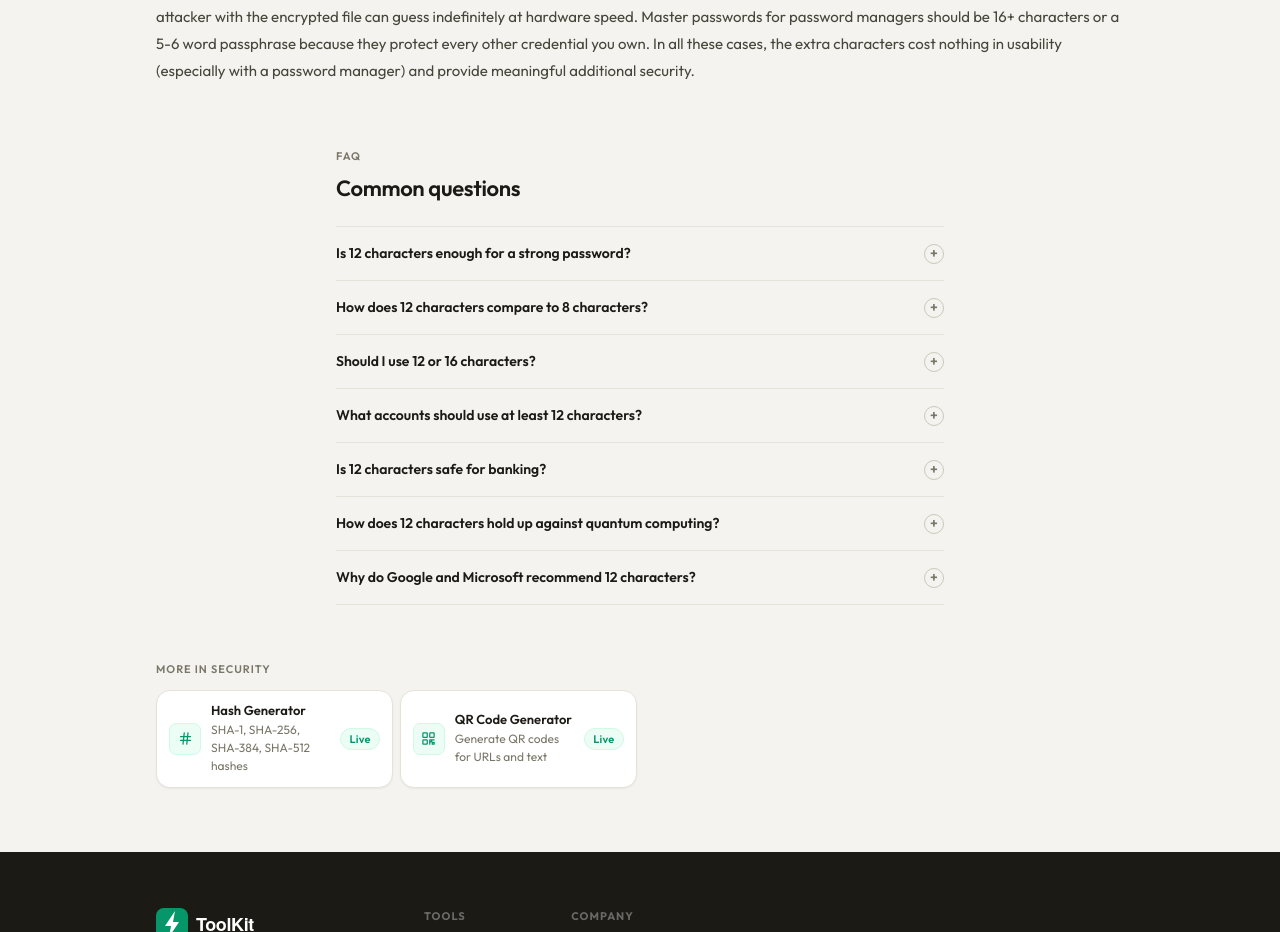
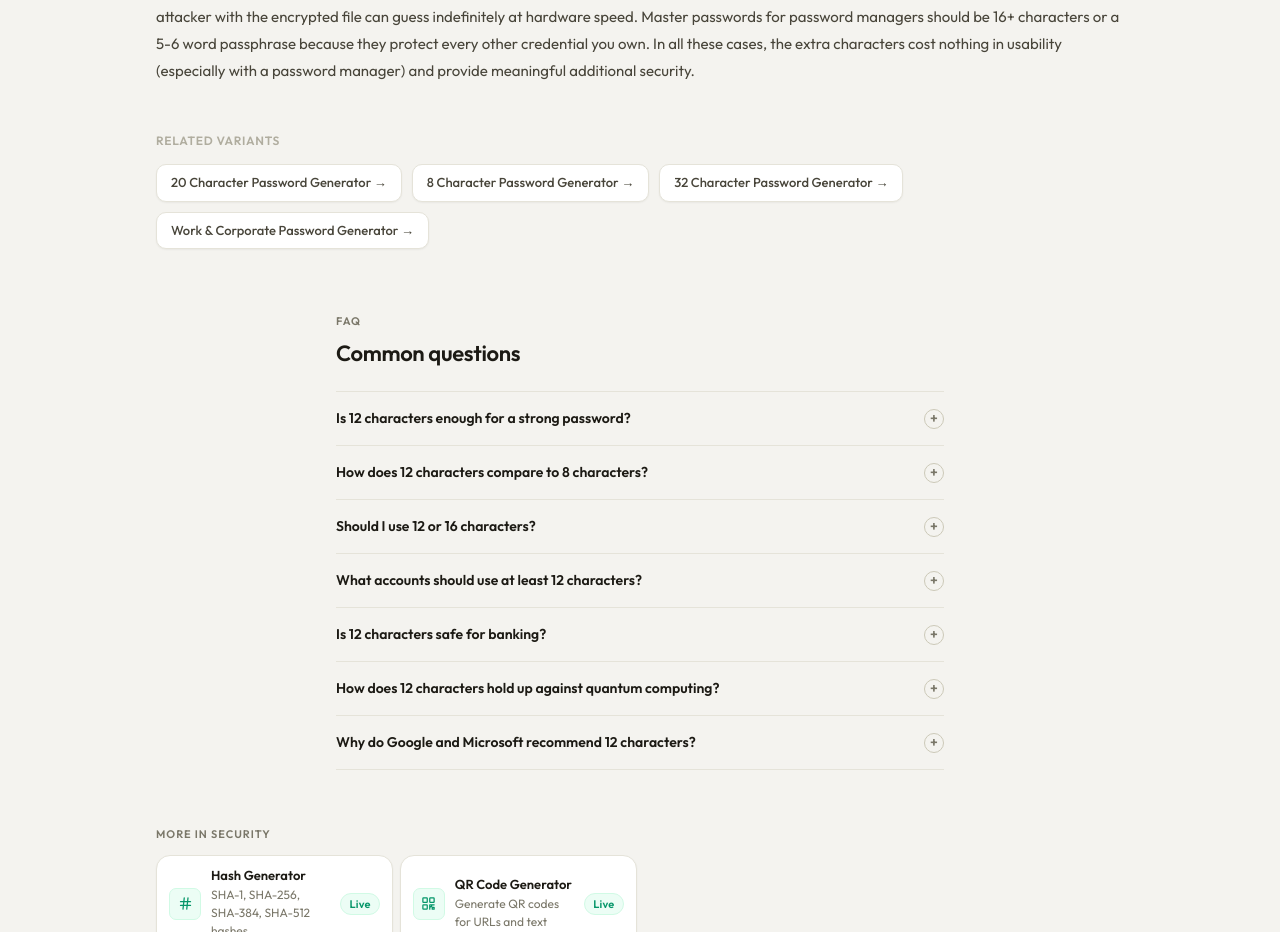
Before and after one commit to Growora-Labs/ToolKit, a Next.js app: page /tools/password-generator/12-characters in a window 1280 px wide. Shown: the part 2285-3217 px from the top of the page. Built offline with nearby package versions, Linux system fonts and the light colour scheme; no server answers.

Commit message:
added relatedVariants in variant pages

```diff
--- a/pages/tools/[slug]/[variant].tsx
+++ b/pages/tools/[slug]/[variant].tsx
@@ -88,9 +88,15 @@ export const getStaticPaths: GetStaticPaths = () => ({
 });
 
 /* ── Static props ─────────────────────────────────────── */
+interface RelatedVariantItem {
+  slug:   string;
+  seoH1:  string;
+}
+
 interface Props {
-  tool:    ToolMeta;
-  variant: ToolVariant;
+  tool:                ToolMeta;
+  variant:             ToolVariant;
+  relatedVariantItems: RelatedVariantItem[];
 }
 
 export const getStaticProps: GetStaticProps<Props> = ({ params }) => {
@@ -101,11 +107,18 @@ export const getStaticProps: GetStaticProps<Props> = ({ params }) => {
 
   if (!tool || !variant) return { notFound: true };
 
-  return { props: { tool: JSON.parse(JSON.stringify(tool)), variant } };
+  const relatedVariantItems: RelatedVariantItem[] = (variant.relatedVariants ?? [])
+      .map(s => {
+        const v = (tool.variants ?? []).find(x => x.slug === s);
+        return v ? { slug: v.slug, seoH1: v.seoH1 } : null;
+      })
+      .filter((x): x is RelatedVariantItem => x !== null);
+
+  return { props: { tool: JSON.parse(JSON.stringify(tool)), variant, relatedVariantItems } };
 };
 
 /* ── Page ─────────────────────────────────────────────── */
-const VariantPage: NextPage<Props> = ({ tool, variant }) => {
+const VariantPage: NextPage<Props> = ({ tool, variant, relatedVariantItems }) => {
   const toolUrl      = `${BASE_URL}/tools/${tool.slug}`;
   const variantUrl   = `${toolUrl}/${variant.slug}`;
   const categoryHref = CATEGORY_SLUGS[tool.category] ?? '/tools';
@@ -255,6 +268,40 @@ const VariantPage: NextPage<Props> = ({ tool, variant }) => {
             </div>
           </section>
 
+          {/* Related variants */}
+          {relatedVariantItems.length > 0 && (
+              <section style={{ maxWidth: 1000, margin: '48px auto 0', padding: '0 16px' }}>
+                <p style={{ fontSize: 12, fontWeight: 600, letterSpacing: '0.06em', textTransform: 'uppercase', color: 'var(--ink-4)', marginBottom: 14 }}>
+                  Related variants
+                </p>
+                <div style={{ display: 'flex', flexWrap: 'wrap', gap: 10 }}>
+                  {relatedVariantItems.map(rv => (
+                      <Link
+                          key={rv.slug}
+                          href={`/tools/${tool.slug}/${rv.slug}`}
+                          style={{
+                            display:        'inline-flex',
+                            alignItems:     'center',
+                            gap:            6,
+                            padding:        '8px 14px',
+                            background:     'var(--white)',
+                            border:         '1px solid var(--border)',
+                            borderRadius:   'var(--r-m)',
+                            fontSize:       13,
+                            fontWeight:     500,
+                            color:          'var(--ink-2)',
+                            textDecoration: 'none',
+                            boxShadow:      'var(--sh-xs)',
+                            transition:     'border-color 0.15s, color 0.15s',
+                          }}
+                      >
+                        {rv.seoH1} →
+                      </Link>
+                  ))}
+                </div>
+              </section>
+          )}
+
           {/* FAQ */}
           {variant.faq.length > 0 && (
               <FaqSection items={variant.faq} />
--- a/tools/password-generator/variants.ts
+++ b/tools/password-generator/variants.ts
@@ -23,6 +23,7 @@ export const variants: ToolVariant[] = [
             { q: 'What is the best WiFi password for a small business?', a: 'Use at least 20 characters with all character types. Set up a separate guest network for customers and visitors. For employees, consider WPA3-Enterprise with individual credentials per person rather than a shared password.' },
         ],
         defaults: { length: 20, uppercase: true, lowercase: true, numbers: true, symbols: true },
+        relatedVariants: ['strong-20-characters', 'for-bank', 'no-symbols', 'for-testing'],
         contentSections: [
             {
                 heading: 'WPA2 and WPA3 password requirements',
@@ -63,6 +64,7 @@ export const variants: ToolVariant[] = [
             { q: 'How do I test password strength meters?', a: 'Generate passwords at known entropy levels: 8 chars lowercase (~37 bits, should show "weak"), 12 chars mixed (~79 bits, "fair" to "strong"), 20 chars all types (~131 bits, "very strong"). Verify the meter responds correctly to each.' },
         ],
         defaults: { length: 16, uppercase: true, lowercase: true, numbers: true, symbols: true },
+        relatedVariants: ['for-database', 'alphanumeric', 'bulk', 'no-symbols'],
         contentSections: [
             {
                 heading: 'Why "test123" is dangerous in your codebase',
@@ -103,6 +105,7 @@ export const variants: ToolVariant[] = [
             { q: 'Can I use a 20-character password for my password manager master password?', a: 'You can, but since you need to type it from memory, a 5-6 word passphrase may be more practical. If you can reliably memorize a 20-character random string, it provides excellent security for a master password.' },
         ],
         defaults: { length: 20, uppercase: true, lowercase: true, numbers: true, symbols: true },
+        relatedVariants: ['for-wifi', 'for-bank', 'for-email', 'for-ssh'],
         contentSections: [
             {
                 heading: 'Understanding 131 bits of entropy',
@@ -143,6 +146,7 @@ export const variants: ToolVariant[] = [
             { q: 'Is an alphanumeric password safe for banking?', a: 'Yes, if long enough. A 20-character alphanumeric password (~119 bits) is stronger than a 16-character password with symbols (~105 bits). Length compensates fully for the absence of symbols. Combine with 2FA for maximum security.' },
         ],
         defaults: { length: 20, uppercase: true, lowercase: true, numbers: true, symbols: false },
+        relatedVariants: ['alphanumeric', 'for-database', 'for-ssh', 'for-testing'],
         contentSections: [
             {
                 heading: 'Why some systems reject special characters',
@@ -187,6 +191,7 @@ export const variants: ToolVariant[] = [
             { q: 'Why does my company still require exactly 8 characters?', a: 'Some legacy enterprise systems (particularly mainframe-based ones) store passwords in fixed-width fields. Active Directory historically had issues with passwords beyond certain lengths in older versions. Advocate for upgrading — modern systems should support at least 64 characters per NIST guidelines.' },
         ],
         defaults: { length: 8, uppercase: true, lowercase: true, numbers: true, symbols: true },
+        relatedVariants: ['12-characters', 'pin-code', 'for-temporary', 'for-kids'],
         contentSections: [
             {
                 heading: 'The real-world risk of 8-character passwords',
@@ -226,6 +231,7 @@ export const variants: ToolVariant[] = [
             { q: 'Why do Google and Microsoft recommend 12 characters?', a: 'Both companies analyzed billions of authentication attempts and found that 12 characters with mixed types provides a practical balance between security and user compliance. Shorter passwords lead to higher breach rates; longer ones lead to more password resets and support tickets.' },
         ],
         defaults: { length: 12, uppercase: true, lowercase: true, numbers: true, symbols: true },
+        relatedVariants: ['strong-20-characters', '8-characters', '32-characters', 'for-work'],
         contentSections: [
             {
                 heading: 'Why 12 characters is the modern minimum',
@@ -265,6 +271,7 @@ export const variants: ToolVariant[] = [
             { q: 'Can 32-character passwords cause issues?', a: 'Rarely. Most modern systems handle 32+ characters correctly. The main risk is legacy systems that silently truncate — always verify by logging in with the full password immediately after setting it. MySQL native auth limits passwords to 32 characters; use mysql_native_password plugin for longer.' },
         ],
         defaults: { length: 32, uppercase: true, lowercase: true, numbers: true, symbols: true },
+        relatedVariants: ['64-characters', 'for-database', 'for-ssh', 'for-crypto'],
         contentSections: [
             {
                 heading: '32 characters in the context of encryption standards',
@@ -305,6 +312,7 @@ export const variants: ToolVariant[] = [
             { q: 'Is there any attack that can crack a 64-character random password?', a: 'No realistic attack exists. Even with Grover\'s quantum algorithm reducing ~420 bits to ~210 effective bits, and even with all current computational resources on Earth, exhausting the search space would take longer than the age of the universe. The threat model for these passwords is focused on storage and access control, not cracking.' },
         ],
         defaults: { length: 64, uppercase: true, lowercase: true, numbers: true, symbols: true },
+        relatedVariants: ['32-characters', 'for-ssh', 'for-crypto', 'for-database'],
         contentSections: [
             {
                 heading: 'What 420 bits of entropy actually means',
@@ -349,6 +357,7 @@ export const variants: ToolVariant[] = [
             { q: 'How do I generate a truly random number?', a: 'This tool uses the Web Crypto API (window.crypto.getRandomValues), which provides cryptographically secure random numbers. Do not use Math.random() in JavaScript — it is not cryptographically secure and produces predictable sequences.' },
         ],
         defaults: { length: 16, uppercase: false, lowercase: false, numbers: true, symbols: false },
+        relatedVariants: ['pin-code', '8-characters', 'for-bank', 'for-temporary'],
         contentSections: [
             {
                 heading: 'Entropy comparison: numeric vs mixed passwords',
@@ -389,6 +398,7 @@ export const variants: ToolVariant[] = [
             { q: 'What is the uppercase-only character set entropy per character?', a: 'Uppercase only (26 characters) provides log₂(26) ≈ 4.7 bits per character. A 20-character uppercase-only password provides ~94 bits — adequate but noticeably weaker than mixed-case. Always use both cases unless the system forces uppercase only.' },
         ],
         defaults: { length: 16, uppercase: true, lowercase: true, numbers: false, symbols: false },
+        relatedVariants: ['alphanumeric', 'pronounceable', 'memorable', 'for-school'],
         contentSections: [
             {
                 heading: 'The entropy mathematics of letters-only passwords',
@@ -429,6 +439,7 @@ export const variants: ToolVariant[] = [
             { q: 'What is the entropy difference between alphanumeric and full ASCII passwords?', a: 'With 62 alphanumeric characters you get ~5.95 bits per character; with 95 printable ASCII characters you get ~6.57 bits. The difference is 0.62 bits per character. For a 16-character password that is about 10 bits total — easily offset by adding 2 characters to your length.' },
         ],
         defaults: { length: 16, uppercase: true, lowercase: true, numbers: true, symbols: false },
+        relatedVariants: ['no-symbols', 'letters-only', 'for-database', 'for-ssh'],
         contentSections: [
             {
                 heading: 'The entropy trade-off: symbols vs length',
@@ -469,6 +480,7 @@ export const variants: ToolVariant[] = [
             { q: 'How does hex compare to Base64 encoding for tokens and secrets?', a: 'Both encode binary data as text. Hex uses 2 characters per byte (50% efficient). Base64 uses ~1.33 characters per byte (75% efficient), making it more compact. For the same security level, a Base64 token is about 25% shorter than a hex token. Hex is preferred when the receiving system explicitly expects hex format; Base64 is preferred for URL-safe tokens and compact storage.' },
         ],
         defaults: { length: 32, uppercase: false, lowercase: true, numbers: true, symbols: false },
+        relatedVariants: ['for-crypto', 'for-ssh', 'for-database', '32-characters'],
         contentSections: [
             {
                 heading: 'Hexadecimal encoding: how it works and why it matters',
@@ -513,6 +525,7 @@ export const variants: ToolVariant[] = [
             { q: 'Can a bank see my password?', a: 'No. Properly designed banking systems store only a hashed version of your password, not the password itself. The bank cannot retrieve your actual password — if you forget it, they must issue a reset, not look it up.' },
         ],
         defaults: { length: 16, uppercase: true, lowercase: true, numbers: true, symbols: true },
+        relatedVariants: ['for-email', 'strong-20-characters', 'for-wifi', 'pin-code'],
         contentSections: [
             {
                 heading: 'Why banking passwords face unique threats',
@@ -553,6 +566,7 @@ export const variants: ToolVariant[] = [
             { q: 'What is the safest way to store my email password?', a: 'In a reputable password manager (Bitwarden, 1Password, or similar) with a strong master password and 2FA enabled. Do not write it in a notes app, a text file, or a browser\'s built-in password save without a master password protecting the vault.' },
         ],
         defaults: { length: 20, uppercase: true, lowercase: true, numbers: true, symbols: true },
+        relatedVariants: ['for-bank', 'for-social-media', 'strong-20-characters', 'memorable'],
         contentSections: [
             {
                 heading: 'Why your email password is the most critical password you own',
@@ -593,6 +607,7 @@ export const variants: ToolVariant[] = [
             { q: 'Is it safe to save my gaming password in the browser?', a: 'Browser-saved passwords are convenient but less secure than a dedicated password manager. If your browser profile is synced to the cloud without a sync passphrase, your saved passwords are accessible from any device that logs into your browser account. Use a dedicated password manager with a strong master password for sensitive gaming credentials.' },
         ],
         defaults: { length: 16, uppercase: true, lowercase: true, numbers: true, symbols: true },
+        relatedVariants: ['for-social-media', 'for-email', 'strong-20-characters', 'bulk'],
         contentSections: [
             {
                 heading: 'Why gaming accounts are high-value targets',
@@ -633,6 +648,7 @@ export const variants: ToolVariant[] = [
             { q: 'Is it worth securing accounts I rarely use?', a: 'Yes — inactive accounts are often targeted specifically because owners are less likely to notice suspicious activity. An attacker can use a dormant account to send spam, run scams, or impersonate you without your knowledge for months. Either secure inactive accounts with a strong password and 2FA, or delete them entirely.' },
         ],
         defaults: { length: 16, uppercase: true, lowercase: true, numbers: true, symbols: true },
+        relatedVariants: ['for-gaming', 'for-email', 'for-bank', 'strong-20-characters'],
         contentSections: [
             {
                 heading: 'How social media accounts are compromised',
@@ -673,6 +689,7 @@ export const variants: ToolVariant[] = [
             { q: 'What is the risk of using school WiFi with a weak password?', a: 'On an open or weak university WiFi network, an attacker on the same network can intercept unencrypted traffic. Use HTTPS websites only (check for the padlock), consider a VPN for sensitive activities, and never access banking or highly sensitive accounts on a shared campus network without a VPN.' },
         ],
         defaults: { length: 14, uppercase: true, lowercase: true, numbers: true, symbols: true },
+        relatedVariants: ['for-kids', 'memorable', '12-characters', 'for-work'],
         contentSections: [
             {
                 heading: 'Why school and university accounts are targeted',
@@ -718,6 +735,7 @@ export const variants: ToolVariant[] = [
             { q: 'What is the risk of generating passwords on behalf of others?', a: 'When you generate a password for another person, you briefly know their credential. For low-risk internal systems, this is acceptable with proper process. For high-security accounts, require users to generate and set their own passwords, or use a system that sends one-time setup links directly to the user without an intermediate administrator knowing the password.' },
         ],
         defaults: { length: 16, uppercase: true, lowercase: true, numbers: true, symbols: true },
+        relatedVariants: ['for-testing', 'for-database', 'for-temporary', 'for-work'],
         contentSections: [
             {
                 heading: 'When and why bulk password generation is needed',
@@ -758,6 +776,7 @@ export const variants: ToolVariant[] = [
             { q: 'Can attackers crack memorable passwords more easily?', a: 'Targeted dictionary attacks against word-based passwords are more efficient than random attacks. This is why word randomness matters: "correct-horse-battery-staple" is weak now because it is famous. But "marble-sunset7-notebook!river" (randomly selected words) has genuine entropy because attackers cannot predict the specific combination — they would need to try every combination from a word list.' },
         ],
         defaults: { length: 16, uppercase: true, lowercase: true, numbers: true, symbols: false },
+        relatedVariants: ['passphrase', 'pronounceable', 'for-wifi', 'for-work'],
         contentSections: [
             {
                 heading: 'The memorability vs security trade-off',
@@ -798,6 +817,7 @@ export const variants: ToolVariant[] = [
             { q: 'Are multi-word passphrases vulnerable to phrase-guessing attacks?', a: 'Only if the words are chosen in a predictable pattern (common phrases, song titles, quotes). Randomly selected words from a large word list — where each word is independent of the others — are not vulnerable to phrase guessing. An attacker would need to try every combination of words from the list, which for 6 words from 7,776 is 7,776^6 ≈ 2.2 × 10^23 combinations.' },
         ],
         defaults: { length: 20, uppercase: true, lowercase: true, numbers: true, symbols: false },
+        relatedVariants: ['memorable', 'pronounceable', 'for-ssh', 'for-crypto'],
         contentSections: [
             {
                 heading: 'The origin and security of the Diceware method',
@@ -838,6 +858,7 @@ export const variants: ToolVariant[] = [
             { q: 'What is the typical entropy of a pronounceable password?', a: 'It depends on the generation method. Syllable-based pronounceable passwords typically have 3-5 bits per character versus 5.95-6.57 bits for fully random passwords. A 20-character pronounceable password may provide 60-80 bits of effective entropy — adequate for rate-limited systems but not for offline attacks.' },
         ],
         defaults: { length: 16, uppercase: true, lowercase: true, numbers: true, symbols: false },
+        relatedVariants: ['passphrase', 'memorable', 'for-temporary', 'for-wifi'],
         contentSections: [
             {
                 heading: 'How pronounceable passwords are constructed',
@@ -878,6 +899,7 @@ export const variants: ToolVariant[] = [
             { q: 'Is it safe for a child to use the same device as parents for password entry?', a: 'Be cautious about children seeing or accidentally memorizing parent passwords. Use a password manager with biometric unlock so children see only the vault prompt, not the actual passwords. Keep sensitive accounts like banking inaccessible from shared family devices.' },
         ],
         defaults: { length: 10, uppercase: true, lowercase: true, numbers: true, symbols: false },
+        relatedVariants: ['for-school', 'memorable', '8-characters', 'for-temporary'],
         contentSections: [
             {
                 heading: 'Age-appropriate password complexity by stage',
@@ -918,6 +940,7 @@ export const variants: ToolVariant[] = [
             { q: 'How do I handle work passwords when I leave a company?', a: 'Do not take work passwords with you — they belong to the company and accessing systems after employment ends is unauthorized. Before your last day, ensure any personally important data (calendar, contacts) is exported through approved channels. Your employer should revoke your credentials on your last day; if they do not do so promptly, notify HR or IT.' },
         ],
         defaults: { length: 16, uppercase: true, lowercase: true, numbers: true, symbols: true },
+        relatedVariants: ['for-email', 'strong-20-characters', 'bulk', 'for-temporary'],
         contentSections: [
             {
                 heading: 'Corporate password policies and compliance requirements',
@@ -958,6 +981,7 @@ export const variants: ToolVariant[] = [
             { q: 'What should happen to temporary credentials when a contractor\'s engagement ends?', a: 'Credentials should be revoked on the contractor\'s last day, or preferably scheduled for automatic expiration to coincide with the contract end date. Review all systems the contractor had access to, revoke access on each, and change any shared credentials they may have known. Document the revocation for compliance purposes.' },
         ],
         defaults: { length: 10, uppercase: true, lowercase: true, numbers: true, symbols: false },
+        relatedVariants: ['for-work', 'bulk', 'pronounceable', '8-characters'],
         contentSections: [
             {
                 heading: 'The purpose and lifecycle of temporary passwords',
@@ -997,6 +1021,7 @@ export const variants: ToolVariant[] = [
             { q: 'How do I remember a random PIN?', a: 'Practice entering it manually 5-10 times when you first set it — muscle memory develops quickly for short number sequences. Avoid writing it on your phone or wallet. Store a backup in your password manager in case you forget.' },
         ],
         defaults: { length: 6, uppercase: false, lowercase: false, numbers: true, symbols: false },
+        relatedVariants: ['numbers-only', '8-characters', 'for-bank', 'for-kids'],
         contentSections: [
             {
                 heading: 'The mathematics behind PIN security',
@@ -1037,6 +1062,7 @@ export const variants: ToolVariant[] = [
             { q: 'What is a secrets manager and should I use one?', a: 'A secrets manager (AWS Secrets Manager, HashiCorp Vault, GCP Secret Manager, Azure Key Vault) stores credentials encrypted, controls access through IAM policies, logs every access, and can automatically rotate secrets. For any production database, a secrets manager is strongly recommended over plain environment variables, which can be exposed through process inspection on a compromised server.' },
         ],
         defaults: { length: 32, uppercase: true, lowercase: true, numbers: true, symbols: false },
+        relatedVariants: ['for-ssh', 'alphanumeric', '32-characters', 'for-crypto'],
         contentSections: [
             {
                 heading: 'Database credential security fundamentals',
@@ -1077,6 +1103,7 @@ export const variants: ToolVariant[] = [
             { q: 'How do I rotate an SSH passphrase if I suspect it was compromised?', a: 'Run `ssh-keygen -p` to change the passphrase immediately. If you suspect the private key file itself was copied, generate a completely new key pair and remove the old public key from all `~/.ssh/authorized_keys` files on your servers.' },
         ],
         defaults: { length: 20, uppercase: true, lowercase: true, numbers: true, symbols: false },
+        relatedVariants: ['for-database', 'for-crypto', 'passphrase', '32-characters'],
         contentSections: [
             {
                 heading: 'How SSH key encryption works',
@@ -1113,6 +1140,7 @@ export const variants: ToolVariant[] = [
             { q: 'Can attackers brute-force my wallet encryption?', a: 'Software wallets like MetaMask use PBKDF2 or similar key derivation with limited iterations. Given enough time and GPU power, weak passwords can be cracked offline. A 24-character random password with all types would take longer than the heat death of the universe to crack, even with dedicated hardware.' },
         ],
         defaults: { length: 24, uppercase: true, lowercase: true, numbers: true, symbols: true },
+        relatedVariants: ['for-ssh', 'for-database', 'hex', '64-characters'],
         contentSections: [
             {
                 heading: 'Why crypto account security is uniquely high-stakes',
```
Also changed, not shown: lib/types.ts (+8 -7 lines).
